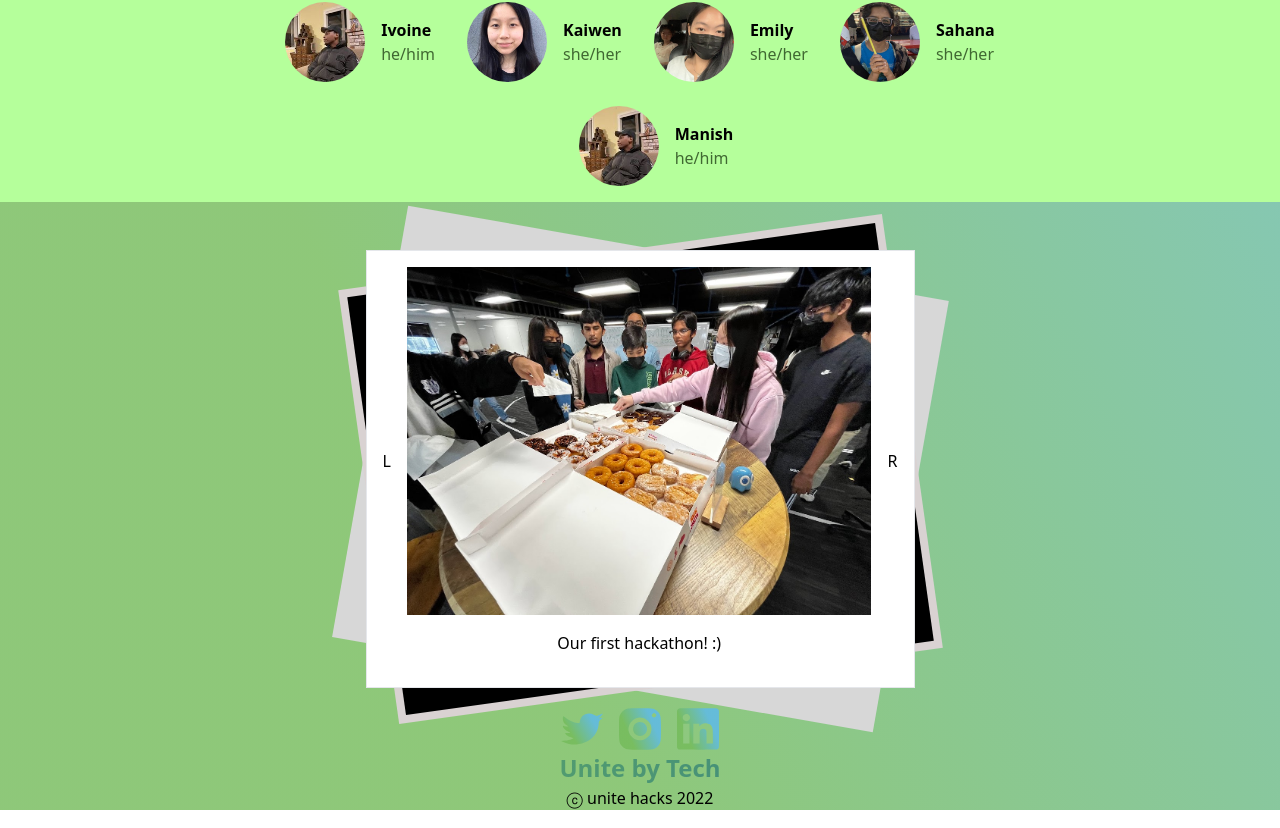
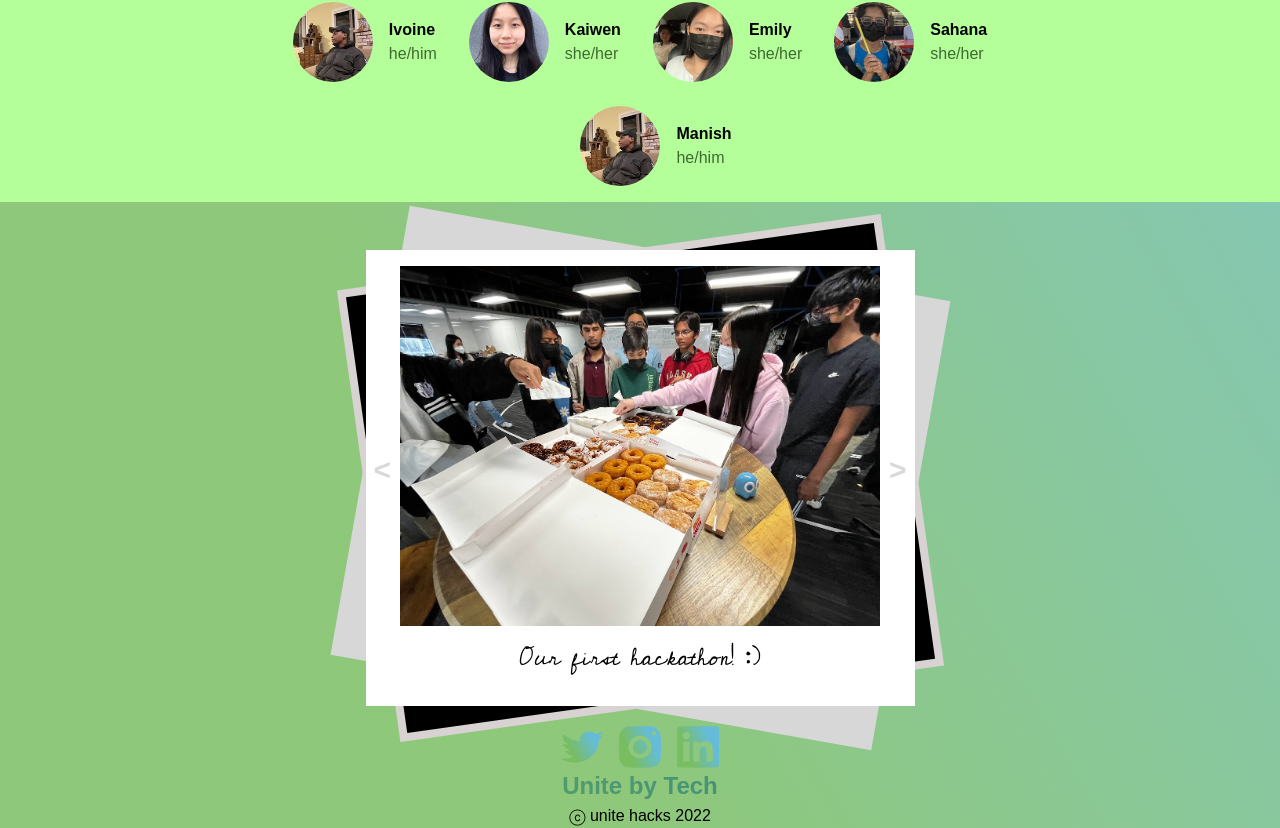
Before and after one commit to Unite-Hacks/www-unitehacks, a Next.js app: page / in a window 1280 px wide. Shown: the part 2313-3141 px from the top of the page. Built offline with nearby package versions, Linux system fonts and the light colour scheme.

Commit message:
added arrows and font

```diff
--- a/components/PrevHack.tsx
+++ b/components/PrevHack.tsx
@@ -30,8 +30,12 @@ const PrevHack = () => {
           <div className="w-full h-full bg-black">
           </div>
         </div>
-        <div className="border px-4 pb-4 relative flex justify-between z-50 w-full mx-auto bg-white">
-          <button onClick={() => increaseTranslateValue()}>L</button>
+        <div className="px-2 pb-4 space-x-2 relative flex justify-between z-50 w-full mx-auto bg-white">
+          <button onClick={() => increaseTranslateValue()}>
+            <span className="font-extrabold text-3xl text-[#d9d9d9]">
+              &#x3c;
+            </span>
+          </button>
           <div className="relative z-50 w-[90%] bg-white mx-auto py-4" >
             <div className="flex overflow-hidden">
               <div className="flex space-x-4"
@@ -44,11 +48,15 @@ const PrevHack = () => {
                 <img className="" alt="hackathon images" src={`/photos/prevHack5.jpg`} />
               </div>
             </div>
-            <div className="text-center pt-4">
+            <div className="text-2xl text-center pt-4 gloria">
               Our first hackathon! :)
             </div>
           </div>
-          <button onClick={() => decreaseTranslateValue()}>R</button>
+          <button className="" onClick={() => decreaseTranslateValue()}>
+            <span className="font-extrabold text-3xl text-[#d9d9d9]">
+              &#x3e;
+            </span>
+          </button>
         </div>
       </div>
     </div>
--- a/components/Schedule.tsx
+++ b/components/Schedule.tsx
@@ -43,7 +43,7 @@ const Schedule = () => {
           <div className="w-[90%] mx-auto">
             {faqs.map((el: any, i: any) => (
               <div key={i}>
-                <h4 className="font-extrabold text-white text-2xl"
+                <h4 className="font-extrabold text-white text-2xl paytone"
                   style={{ fontSize: "min(6vw, 38.5px)" }}
                 >{el.que}</h4>
                 <p className="text-white" style={{ fontSize: "min(5vw, 32.5px)" }}>{el.ans}</p>
--- a/styles/globals.css
+++ b/styles/globals.css
@@ -2,15 +2,33 @@
 @tailwind components;
 @tailwind utilities;
 
-@import url('https://fonts.googleapis.com/css2?family=Gloria+Hallelujah&display=swap');
-@import url("https://fonts.googleapis.com/css2?family=Comfortaa&family=Paytone+One&display=swap");
+/* @import url('https://fonts.googleapis.com/css2?family=Cedarville+Cursive&display=swap'); */
+
+@font-face {
+  font-family: 'Cursive' ;
+  src: url("../public/fonts/CedarvilleCursive-Regular.woff")
+}
+
+@font-face {
+  font-family: 'Thick';
+  src: url("../public/fonts/PaytoneOne-Regular.woff");
+}
+
+.gloria {
+  font-family: 'Cursive';
+}
 
 body {
+  font-family: 'Red Hat Text', sans-serif;
   background: linear-gradient(
     60deg,
     rgba(114, 186, 88, 0.8) 20.64%,
     rgba(91, 185, 239, 0.8) 90.74%
   );
+}
+
+.gloria-font {
+  font-family: 'Gloria Hallelujah', cursive;
 }
 
 .nav-color {
@@ -76,8 +94,9 @@ body {
 
 
 .paytone {
-  font-family: "Comfortaa", cursive;
-  font-family: "Paytone One", sans-serif;
+  font-family: 'Thick';
+  /* font-family: "Comfortaa", cursive; */
+  /* font-family: "Paytone One", sans-serif; */
 }
 
 .teamList {
```
Also changed, not shown: public/fonts/CedarvilleCursive-Regular.woff (added), public/fonts/PaytoneOne-Regular.woff (added).
